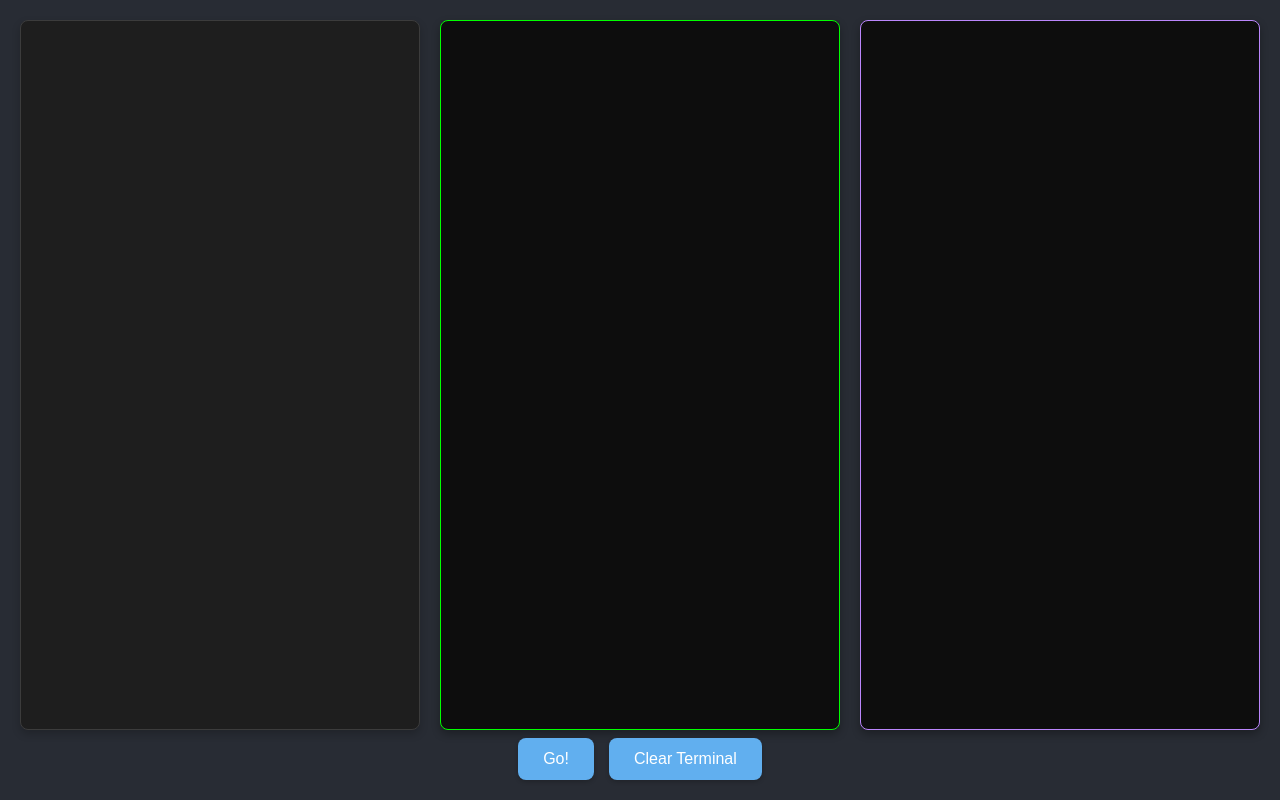
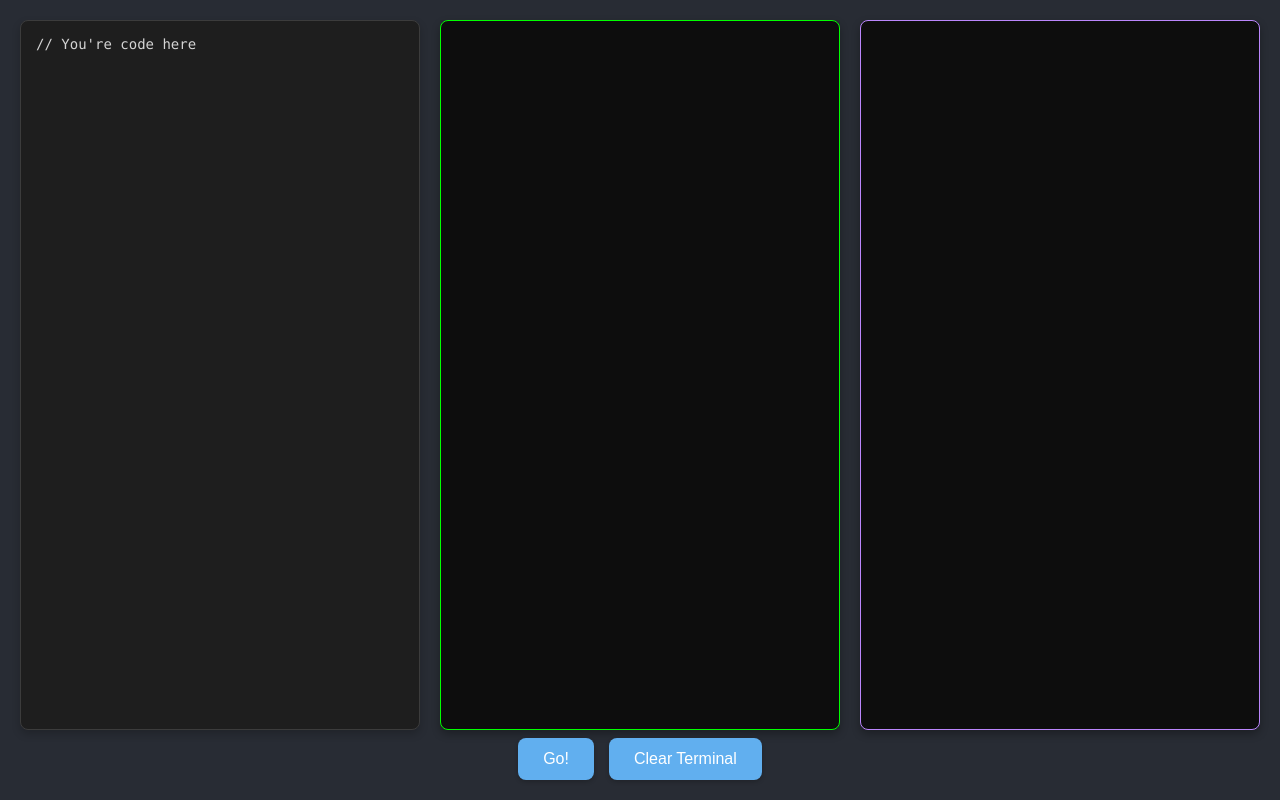
Before and after one commit to MilkBomb11/turt, a website built with Vite: page index.html in a window 1280 px wide. Built offline with nearby package versions, Linux system fonts and the light colour scheme.

Commit message:
added indicator

```diff
--- a/index.html
+++ b/index.html
@@ -9,7 +9,7 @@
 </head>
 <body>
 <div class="main-container">
-        <textarea name="text" id="text"></textarea>
+        <textarea name="text" id="text">// You're code here</textarea>
         <div id="terminal-output"></div>
         <div id="ir-output"></div>
     </div>
```
